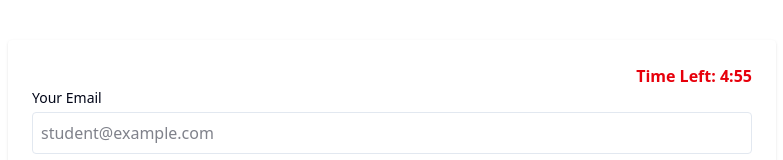
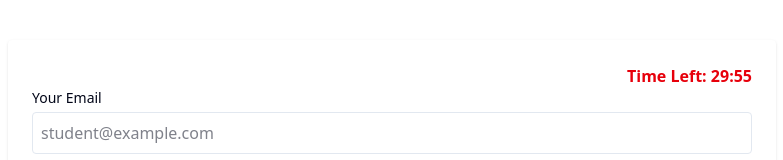
Before and after one commit to oluwaseyi9325/Nomands, a React (Vite) app: page /quiz in a window 1280 px wide. Shown: the top 160 px of the page, without its empty margins (248-1031 px from the left). Built offline with nearby package versions, Linux system fonts and the light colour scheme.

Commit message:
timer fix

```diff
--- a/src/pages/(auth)/signup/index.tsx
+++ b/src/pages/(auth)/signup/index.tsx
@@ -24,7 +24,7 @@ export default function SignupPage() {
 
     console.log(values)
     try {
-      const response = await axiosInstance.post('signup', values)
+      const response = await axiosInstance.post('register', values)
       console.log('Signup successful:', response.data)
     } catch (error) {
       console.error('Error signing up:', error)
--- a/src/pages/quiz/Quiz.tsx
+++ b/src/pages/quiz/Quiz.tsx
@@ -55,7 +55,7 @@ export default function Quiz() {
 
   return (
     <div className="max-w-3xl mx-auto mt-10 p-6 shadow rounded bg-white">
-      <Timer duration={60 * 5} onTimeUp={handleSubmit} />
+      <Timer duration={60 * 30} onTimeUp={handleSubmit} />
 
       {/* Email input */}
       <div className="mb-4">
```
Also changed, not shown: 1 other file (tests, documents, lock files or other folders).
